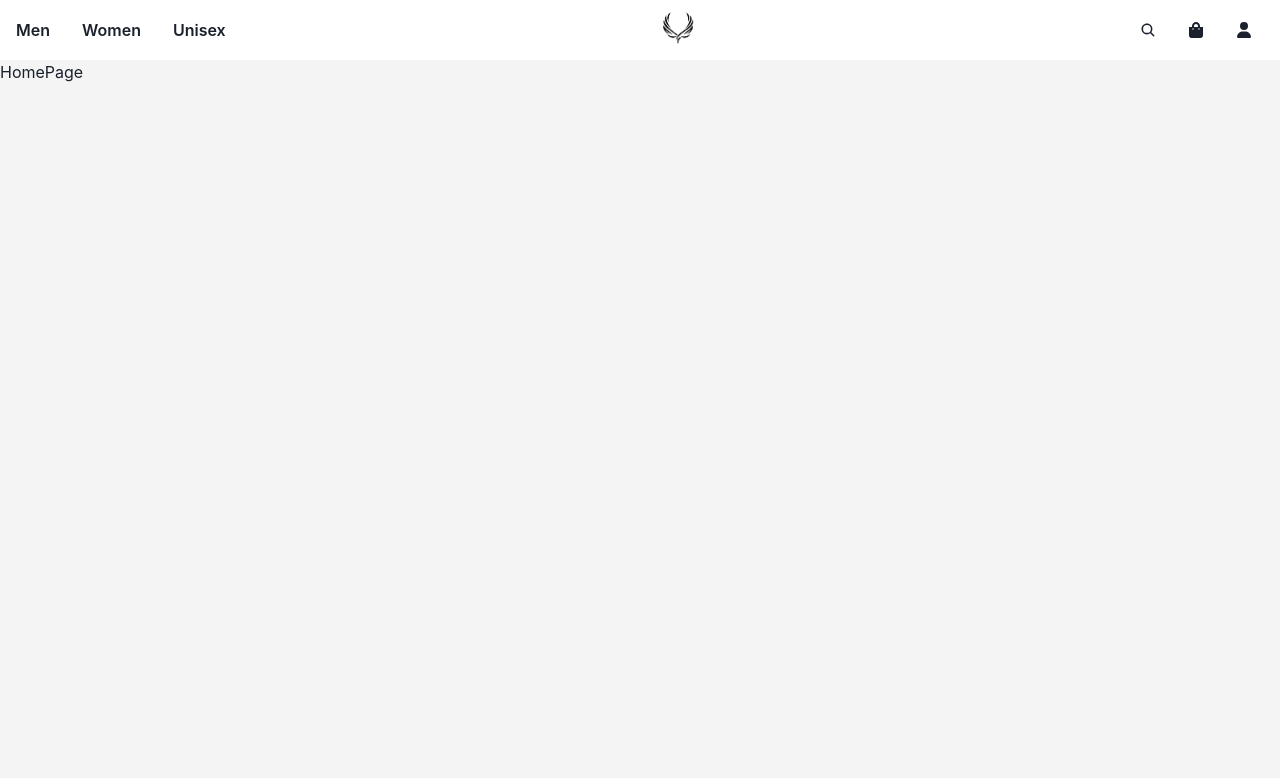
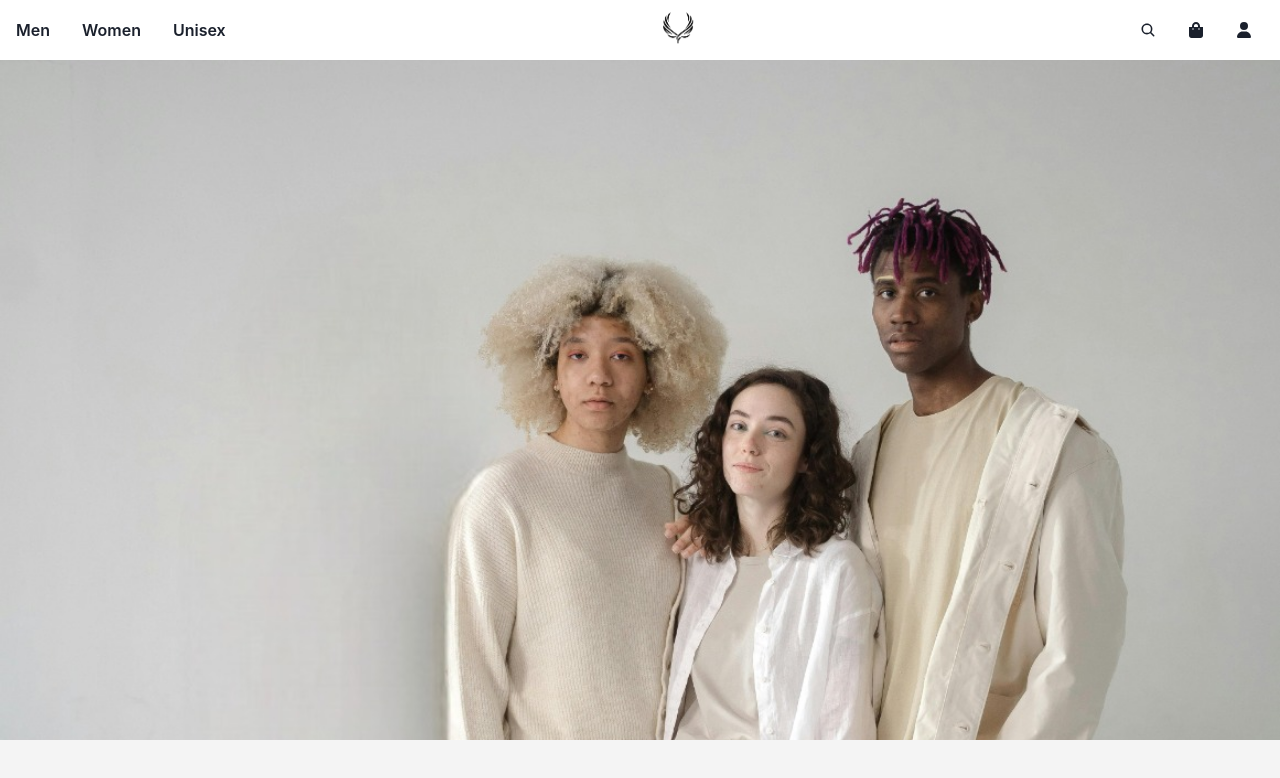
Before and after one commit to namgellama/grit_client, a React (Vite) app: page / in a window 1280 px wide. Shown: the top 778 px of the page. Built offline with nearby package versions, Linux system fonts and the light colour scheme.

Commit message:
Build hero component

```diff
--- /dev/null
+++ b/src/customer/components/Hero.tsx
@@ -0,0 +1,18 @@
+import { Box, Image } from "@chakra-ui/react";
+import heroImg from "../../assets/hero-img.jpg";
+
+const Hero = () => {
+	return (
+		<Box width="100vw" height="85vh">
+			<Image
+				src={heroImg}
+				width="100%"
+				height="100%"
+				objectFit="cover"
+				alt="Hero Image"
+			/>
+		</Box>
+	);
+};
+
+export default Hero;
--- a/src/customer/pages/HomePage.tsx
+++ b/src/customer/pages/HomePage.tsx
@@ -1,5 +1,12 @@
+import { Box } from "@chakra-ui/react";
+import Hero from "../components/Hero";
+
 const HomePage = () => {
-	return <div>HomePage</div>;
+	return (
+		<>
+			<Hero />
+		</>
+	);
 };
 
 export default HomePage;
```
Also changed, not shown: src/assets/hero-img.jpg (added).
